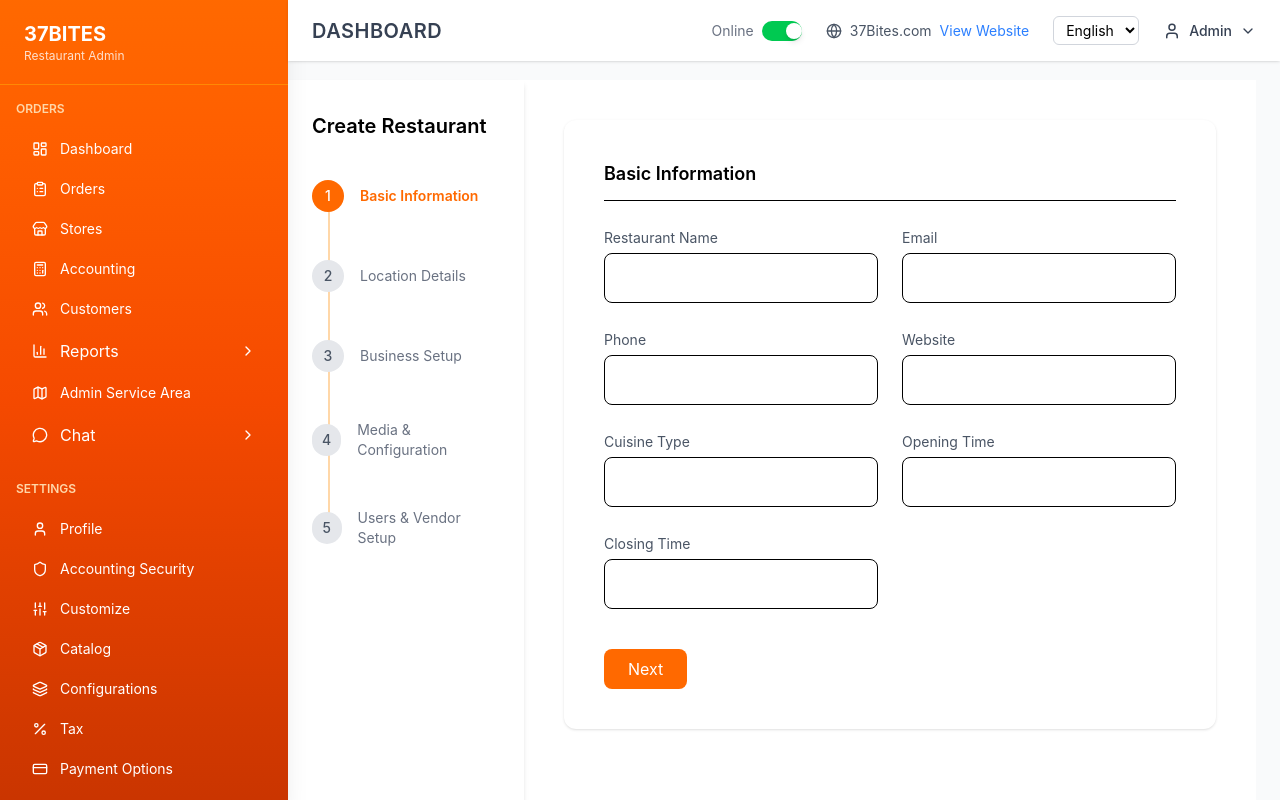
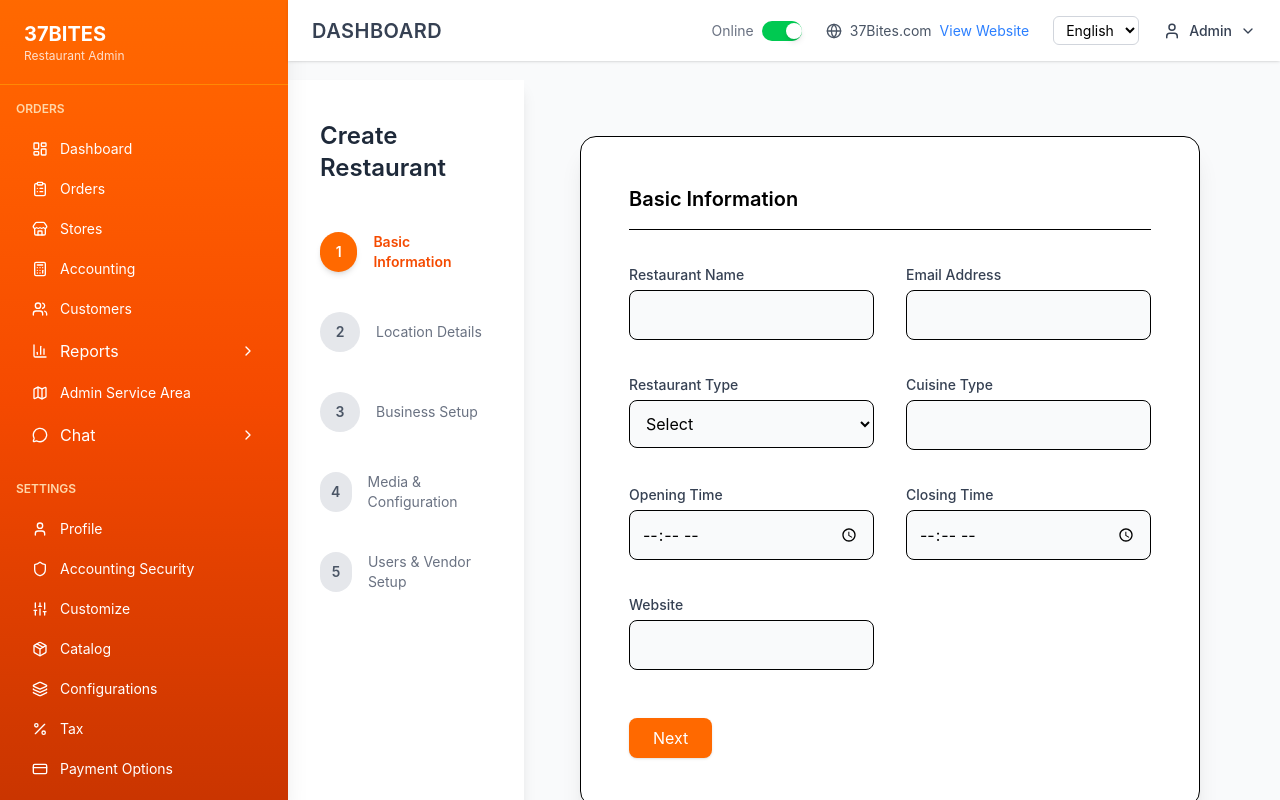
Before and after one commit to 37Bites/37Bites_admim, a React (Vite) app: page /Admindashboard/create in a window 1280 px wide. Built offline with nearby package versions, Linux system fonts and the light colour scheme.

Commit message:
chane ui

```diff
--- a/src/pages/AdminDashboard/CreateStore.jsx
+++ b/src/pages/AdminDashboard/CreateStore.jsx
@@ -7,7 +7,6 @@ export default function CreateStore() {
   const [formData, setFormData] = useState({
     restaurantName: "",
     email: "",
-    phone: "",
     website: "",
     restaurantType: "",
     cuisine: "",
@@ -41,6 +40,7 @@ export default function CreateStore() {
     facebook: "",
     instagram: "",
     metaTitle: "",
+    phone: "", // moved here
 
     managerName: "",
     managerEmail: "",
@@ -79,7 +79,6 @@ export default function CreateStore() {
     if (step === 1) {
       if (!formData.restaurantName) newErrors.restaurantName = "Required";
       if (!formData.email) newErrors.email = "Required";
-      if (!formData.phone) newErrors.phone = "Required";
     }
 
     if (step === 2) {
@@ -119,43 +118,45 @@ export default function CreateStore() {
   };
 
   return (
-    <div className="min-h-screen bg-white flex">
+    <div className="min-h-screen bg-gray-50 flex">
+
       {/* LEFT STEPPER */}
-      <div className="w-1/4 bg-white shadow-md p-8 relative">
-        <h2 className="text-xl font-semibold mb-10">Create Restaurant</h2>
+      <div className="w-1/4 bg-white shadow-lg p-10">
+        <h2 className="text-2xl font-semibold mb-12 text-gray-800">
+          Create Restaurant
+        </h2>
 
-        <div className="relative">
-          <div className="absolute left-4 top-2 bottom-2 w-[2px] bg-orange-200"></div>
-
-          <div
-            className="absolute left-4 top-2 w-[2px] bg-orange-500 transition-all duration-500"
-            style={{ height: `${(step - 1) * 80}px` }}
-          ></div>
-
-          <div className="space-y-12">
+        <div className="space-y-10">
           {steps.map((label, index) => {
-              const active = step === index + 1;
-              const completed = step > index + 1;
+            const stepNumber = index + 1;
+            const active = step === stepNumber;
+            const completed = step > stepNumber;
 
             return (
-                <div key={index} className="flex items-center gap-4 relative z-10">
               <div
-                    className={`w-8 h-8 flex items-center justify-center rounded-full text-sm font-medium
+                key={index}
+                onClick={() =>
+                  stepNumber < step && setStep(stepNumber)
+                }
+                className="flex items-center gap-4 cursor-pointer group"
+              >
+                <div
+                  className={`w-10 h-10 flex items-center justify-center rounded-full text-sm font-semibold transition-all
                   ${
                     active
-                        ? "bg-orange-500 text-white"
+                      ? "bg-orange-500 text-white shadow-md"
                       : completed
                       ? "bg-orange-400 text-white"
                       : "bg-gray-200 text-gray-600"
                   }`}
                 >
-                    {completed ? "✓" : index + 1}
+                  {completed ? "✓" : stepNumber}
                 </div>
 
                 <span
-                    className={`text-sm ${
+                  className={`text-sm transition ${
                     active
-                        ? "text-orange-500 font-semibold"
+                      ? "text-orange-600 font-semibold"
                       : completed
                       ? "text-orange-400"
                       : "text-gray-500"
@@ -168,11 +169,10 @@ export default function CreateStore() {
           })}
         </div>
       </div>
-      </div>
 
       {/* RIGHT CONTENT */}
-      <div className="flex-1 p-10 overflow-y-auto">
-        <div className="bg-white rounded-xl shadow-sm p-10 max-w-6xl">
+      <div className="flex-1 p-14 overflow-y-auto">
+        <div className="bg-white rounded-2xl shadow-xl p-12 max-w-6xl border">
 
           {/* STEP 1 */}
           {step === 1 && (
@@ -180,12 +180,22 @@ export default function CreateStore() {
               <Title title="Basic Information" />
               <Grid>
                 <Input label="Restaurant Name" name="restaurantName" value={formData.restaurantName} onChange={handleChange} error={errors.restaurantName} />
-                <Input label="Email" name="email" value={formData.email} onChange={handleChange} error={errors.email} />
-                <Input label="Phone" name="phone" value={formData.phone} onChange={handleChange} error={errors.phone} />
+                <Input label="Email Address" name="email" value={formData.email} onChange={handleChange} error={errors.email} />
+
+                <Select
+                  label="Restaurant Type"
+                  name="restaurantType"
+                  value={formData.restaurantType}
+                  onChange={handleChange}
+                  options={["Veg", "Non-Veg", "Both"]}
+                />
+
+                <Input label="Cuisine Type" name="cuisine" value={formData.cuisine} onChange={handleChange} />
+
+                <Input type="time" label="Opening Time" name="openTime" value={formData.openTime} onChange={handleChange} />
+                <Input type="time" label="Closing Time" name="closeTime" value={formData.closeTime} onChange={handleChange} />
+
                 <Input label="Website" name="website" value={formData.website} onChange={handleChange} />
-                <Input label="Cuisine Type" name="cuisine" value={formData.cuisine} onChange={handleChange} />
-                <Input label="Opening Time" name="openTime" value={formData.openTime} onChange={handleChange} />
-                <Input label="Closing Time" name="closeTime" value={formData.closeTime} onChange={handleChange} />
               </Grid>
             </>
           )}
@@ -216,18 +226,10 @@ export default function CreateStore() {
                 <Input label="Commission %" name="commissionPercent" value={formData.commissionPercent} onChange={handleChange} error={errors.commissionPercent} />
                 <Input label="Commission Fix per Order" name="commissionFix" value={formData.commissionFix} onChange={handleChange} />
                 <Input label="Service Fee %" name="serviceFeePercent" value={formData.serviceFeePercent} onChange={handleChange} />
+
                 <Select label="Slot Duration" name="slotDuration" value={formData.slotDuration} onChange={handleChange} options={["15 min","30 min","45 min","60 min"]} />
                 <Select label="Auto Reject Time" name="autoRejectTime" value={formData.autoRejectTime} onChange={handleChange} options={["5 min","10 min","15 min","20 min"]} />
               </Grid>
-
-              <div className="grid grid-cols-3 gap-6 mt-6">
-                <Checkbox label="Delivery" name="delivery" checked={formData.delivery} onChange={handleChange} />
-                <Checkbox label="Pickup" name="pickup" checked={formData.pickup} onChange={handleChange} />
-                <Checkbox label="Self Pickup" name="selfPickup" checked={formData.selfPickup} onChange={handleChange} />
-                <Checkbox label="Auto Accept Order" name="autoAccept" checked={formData.autoAccept} onChange={handleChange} />
-                <Checkbox label="Return Request" name="returnRequest" checked={formData.returnRequest} onChange={handleChange} />
-                <Checkbox label="Show Profile Detail" name="showProfile" checked={formData.showProfile} onChange={handleChange} />
-              </div>
             </>
           )}
 
@@ -236,13 +238,14 @@ export default function CreateStore() {
             <>
               <Title title="Media & Configuration" />
 
-              <div className="grid grid-cols-3 gap-6 mb-6">
+              <div className="grid grid-cols-3 gap-6 mb-8">
                 <UploadCard title="Upload Logo" />
                 <UploadCard title="Upload Banner" />
                 <UploadCard title="Upload Gallery" />
               </div>
 
               <Grid>
+                <Input label="Mobile Number" name="phone" value={formData.phone} onChange={handleChange} />
                 <Input label="Description" name="description" value={formData.description} onChange={handleChange} />
                 <Input label="Facebook Link" name="facebook" value={formData.facebook} onChange={handleChange} />
                 <Input label="Instagram Link" name="instagram" value={formData.instagram} onChange={handleChange} />
@@ -258,18 +261,12 @@ export default function CreateStore() {
               <Grid>
                 <Input label="Manager Name" name="managerName" value={formData.managerName} onChange={handleChange} error={errors.managerName} />
                 <Input label="Manager Email" name="managerEmail" value={formData.managerEmail} onChange={handleChange} error={errors.managerEmail} />
-                <Input label="Password" type="password" name="password" value={formData.password} onChange={handleChange} error={errors.password} />
-                <Input label="Search User" name="searchUser" value={formData.searchUser} onChange={handleChange} />
-                <Input label="Add User Name" name="newUserName" value={formData.newUserName} onChange={handleChange} />
-                <Input label="Add User Email" name="newUserEmail" value={formData.newUserEmail} onChange={handleChange} />
-                <Input label="Add User Phone" name="newUserPhone" value={formData.newUserPhone} onChange={handleChange} />
-                <Input label="Add User Password" name="newUserPassword" value={formData.newUserPassword} onChange={handleChange} />
-                <Select label="Vendor Category" name="vendorCategory" value={formData.vendorCategory} onChange={handleChange} options={["Restaurant","Grocery","Pharmacy","Bakery"]} />
+                <Input type="password" label="Password" name="password" value={formData.password} onChange={handleChange} error={errors.password} />
               </Grid>
             </>
           )}
 
-          <div className="flex justify-between mt-10">
+          <div className="flex justify-between mt-12">
             {step > 1 && (
               <button onClick={prev} className="px-6 py-2 border border-orange-400 text-orange-500 rounded-lg hover:bg-orange-50">
                 Previous
@@ -277,11 +274,11 @@ export default function CreateStore() {
             )}
 
             {step < 5 ? (
-              <button onClick={next} className="px-6 py-2 bg-orange-500 text-white rounded-lg hover:bg-orange-600">
+              <button onClick={next} className="px-6 py-2 bg-orange-500 text-white rounded-lg hover:bg-orange-600 shadow">
                 Next
               </button>
             ) : (
-              <button onClick={handleSubmit} className="px-6 py-2 bg-orange-600 text-white rounded-lg hover:bg-orange-700">
+              <button onClick={handleSubmit} className="px-6 py-2 bg-orange-600 text-white rounded-lg hover:bg-orange-700 shadow">
                 Create Restaurant
               </button>
             )}
@@ -296,21 +293,24 @@ export default function CreateStore() {
 /* COMPONENTS */
 
 function Title({ title }) {
-  return <h3 className="text-lg font-semibold mb-6 border-b pb-3">{title}</h3>;
+  return <h3 className="text-xl font-semibold mb-8 border-b pb-4">{title}</h3>;
 }
 
 function Grid({ children }) {
-  return <div className="grid grid-cols-2 gap-6">{children}</div>;
+  return <div className="grid grid-cols-2 gap-8">{children}</div>;
 }
 
 function Input({ label, error, ...props }) {
   return (
     <div>
-      <label className="text-sm text-gray-600">{label}</label>
+      <label className="text-sm font-medium text-gray-700">{label}</label>
       <input
         {...props}
-        className={`border p-3 rounded-lg w-full mt-1 outline-none ${
-          error ? "border-red-500" : "focus:ring-2 focus:ring-orange-400"
+        className={`border p-3 rounded-lg w-full mt-1 bg-gray-50 outline-none transition
+        ${
+          error
+            ? "border-red-500"
+            : "focus:ring-2 focus:ring-orange-400 focus:border-orange-400"
         }`}
       />
       {error && <p className="text-red-500 text-xs mt-1">{error}</p>}
@@ -321,8 +321,11 @@ function Input({ label, error, ...props }) {
 function Select({ label, options, ...props }) {
   return (
     <div>
-      <label className="text-sm text-gray-600">{label}</label>
-      <select {...props} className="border p-3 rounded-lg w-full mt-1 focus:ring-2 focus:ring-orange-400">
+      <label className="text-sm font-medium text-gray-700">{label}</label>
+      <select
+        {...props}
+        className="border p-3 rounded-lg w-full mt-1 bg-gray-50 focus:ring-2 focus:ring-orange-400"
+      >
         <option value="">Select</option>
         {options.map((opt) => (
           <option key={opt}>{opt}</option>
@@ -332,19 +335,10 @@ function Select({ label, options, ...props }) {
   );
 }
 
-function Checkbox({ label, ...props }) {
-  return (
-    <label className="flex items-center gap-2 text-sm text-gray-700">
-      <input type="checkbox" {...props} className="accent-orange-500" />
-      {label}
-    </label>
-  );
-}
-
 function UploadCard({ title }) {
   return (
-    <div className="border-2 border-dashed border-orange-300 rounded-xl p-8 text-center cursor-pointer hover:bg-orange-50 transition">
-      <Upload className="mx-auto mb-3 text-orange-400" />
+    <div className="border-2 border-dashed border-orange-300 rounded-xl p-10 text-center cursor-pointer hover:bg-orange-50 transition">
+      <Upload className="mx-auto mb-4 text-orange-400" />
       <p className="text-sm text-gray-600">{title}</p>
     </div>
   );
```
Lines whose indentation alone changed are shown as unchanged.
